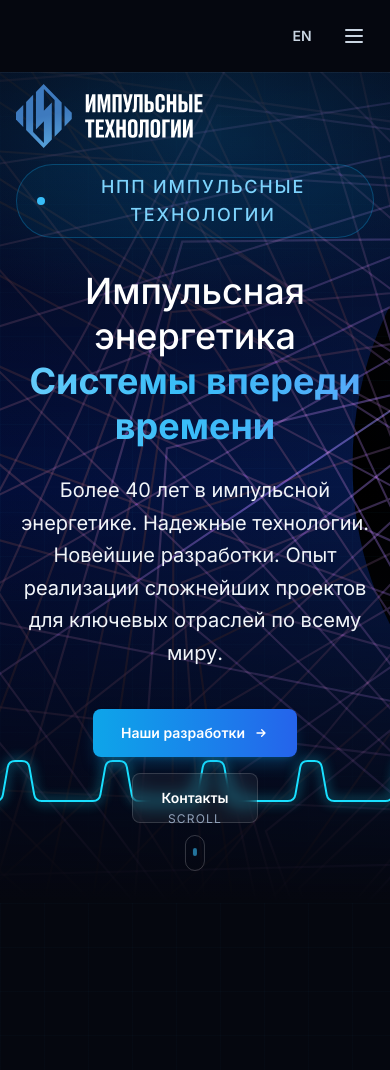
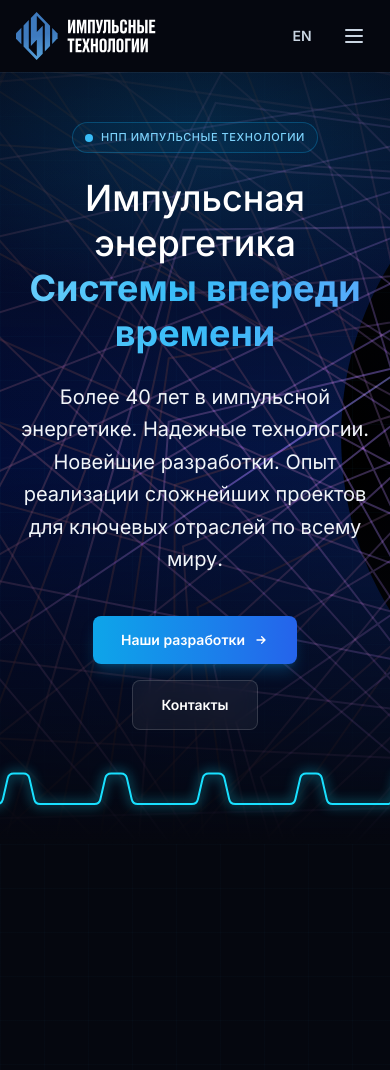
Before and after one commit to xNPC/plspwr, a Laravel app: page / in a window 390 px wide. Shown: the top 1070 px of the page. Run offline with Laravel 12, Linux system fonts and the light colour scheme; data comes from the database, SQL or seed files in the repository; data that the repository does not hold is empty; style sheets or scripts are compiled from the project's sources; some libraries are stand-ins or nearby versions.

Commit message:
Drop hero scroll hint, ground pulse under CTA, mobile hero logo and badge

```diff
--- a/resources/js/header.js
+++ b/resources/js/header.js
@@ -16,7 +16,7 @@ export function initHeader() {
                 heroLogo.classList.add('opacity-0', '-translate-y-6', 'pointer-events-none');
             }
             if (headerLogo && heroLogo) {
-                headerLogo.classList.remove('opacity-0', 'invisible');
+                headerLogo.classList.remove('lg:opacity-0', 'lg:invisible');
             }
         } else {
             header.classList.remove('glass', 'backdrop-blur-md', 'shadow-lg', 'shadow-ink-950/40');
@@ -25,7 +25,7 @@ export function initHeader() {
                 heroLogo.classList.remove('opacity-0', '-translate-y-6', 'pointer-events-none');
             }
             if (headerLogo && heroLogo) {
-                headerLogo.classList.add('opacity-0', 'invisible');
+                headerLogo.classList.add('lg:opacity-0', 'lg:invisible');
             }
         }
     };
--- a/resources/js/pulse.js
+++ b/resources/js/pulse.js
@@ -1,8 +1,15 @@
 const COLOR = '#19e0ff';
-const BASELINE = 110;
-const BASELINE_COMPACT = 102;
+// Distance from the bottom edge to the waveform baseline. The "Scroll" hint is
+// gone, so the pulse can sit closer to the bottom of the hero.
+const BASELINE = 48;
+const BASELINE_COMPACT = 40;
+// Wave height. Shrinks automatically when the hero is short.
 const AMPLITUDE = -64;
 const AMPLITUDE_COMPACT = -40;
+// Air between the CTA row and the top of the wave.
+const AIR = 24;
+const AIR_COMPACT = 16;
+const MIN_AMPLITUDE = 14;
 const COMPACT_WIDTH = 640;
 const PULSES = 4;
 const SPEED = 2.4;
@@ -57,15 +64,33 @@ export function initPulse() {
 
         if (width <= 0) return;
 
-        // The baseline sits a fixed gap below the CTA row, so the pulse keeps the
-        // same distance to the buttons in every browser. It is clamped above the
-        // "Scroll" hint; on compact screens the pulse is shorter.
+        // The wave stays at the bottom of the hero (like the original design) and
+        // only flattens when the CTA row comes close to it, so it never runs
+        // through the buttons. Because the hero height is stable (svh), Chrome
+        // and Yandex now show the same picture.
         const compact = width < COMPACT_WIDTH;
         const clearance = compact ? BASELINE_COMPACT : BASELINE;
-        const limit = height - clearance;
-        const gap = compact ? 8 : 12;
-        const baseY = anchorBottom === null ? limit : Math.min(anchorBottom + gap, limit);
-        const amplitude = compact ? AMPLITUDE_COMPACT : AMPLITUDE;
+        const air = compact ? AIR_COMPACT : AIR;
+        const maxAmplitude = compact ? AMPLITUDE_COMPACT : AMPLITUDE;
+
+        let baseY = height - clearance;
+        let amplitude = maxAmplitude;
+
+        if (anchorBottom !== null) {
+            const room = baseY - (anchorBottom + air);
+
+            if (room < Math.abs(maxAmplitude)) {
+                if (room >= MIN_AMPLITUDE) {
+                    amplitude = -room;
+                } else {
+                    // Too little space under the buttons: lift the wave a bit
+                    // instead of letting it collapse to a flat line.
+                    baseY = Math.min(anchorBottom + air + MIN_AMPLITUDE, height - 8);
+                    amplitude = -MIN_AMPLITUDE;
+                }
+            }
+        }
+
         const period = width / PULSES;
 
         // Trapezoidal pulse with rounded corners: sloped edges, flat top,
--- a/resources/views/blocks/hero.blade.php
+++ b/resources/views/blocks/hero.blade.php
@@ -23,9 +23,10 @@
     {{-- Independent pulse waveform animation (resources/js/pulse.js) --}}
     <canvas id="pulse" class="absolute inset-0 z-[2] h-full w-full" aria-hidden="true" style="pointer-events:none"></canvas>
 
-    {{-- Hero logo (below the fixed header, slides up into the menu on scroll) --}}
+    {{-- Hero logo (below the fixed header, slides up into the menu on scroll).
+         Hidden below lg — on mobile the logo sits in the header right away. --}}
     @if ($siteSettings->image('brand.logo'))
-        <div class="relative z-[5] pt-3">
+        <div class="relative z-[5] pt-3 hidden lg:block">
             <a href="{{ localized_route('home') }}" id="hero-logo"
                class="block transition-all duration-500 will-change-transform motion-reduce:transition-none"
                aria-label="{{ config('app.name') }}">
@@ -39,7 +40,7 @@
 
     <div class="relative z-10 flex-1 flex flex-col items-center justify-center mx-auto max-w-5xl w-full px-4 sm:px-6 lg:px-8 text-center pt-4 pb-20">
         @if ($badge)
-            <div class="inline-flex items-center gap-2 rounded-full border border-accent-500/30 bg-accent-500/5 px-5 py-2 text-lg font-medium uppercase tracking-widest text-accent-300 mb-8" data-reveal>
+            <div class="inline-flex items-center gap-2 rounded-full border border-accent-500/30 bg-accent-500/5 px-3 py-1.5 text-[11px] font-medium uppercase tracking-wider text-accent-300 mb-6 sm:px-4 sm:text-sm sm:tracking-widest sm:mb-7 lg:px-5 lg:py-2 lg:text-lg lg:tracking-widest lg:mb-8" data-reveal>
                 <span class="relative flex h-2 w-2">
                     <span class="animate-ping absolute inline-flex h-full w-full rounded-full bg-accent-400 opacity-75"></span>
                     <span class="relative inline-flex rounded-full h-2 w-2 bg-accent-400"></span>
@@ -76,12 +77,4 @@
             @endif
         </div>
     </div>
-
-    {{-- Scroll indicator --}}
-    <a href="#intro" class="absolute bottom-8 left-1/2 -translate-x-1/2 z-10 flex flex-col items-center gap-2 text-slate-400 hover:text-white transition-colors" aria-label="{{ __('Scroll down') }}">
-        <span class="text-xs uppercase tracking-widest">Scroll</span>
-        <span class="flex h-9 w-5 items-start justify-center rounded-full border border-white/20 p-1">
-            <span class="h-2 w-1 rounded-full bg-accent-400 animate-scroll-down"></span>
-        </span>
-    </a>
 </section>
--- a/resources/views/layouts/partials/header.blade.php
+++ b/resources/views/layouts/partials/header.blade.php
@@ -5,8 +5,9 @@
 
 @php
     $currentPath = '/' . trim(request()->path(), '/');
-    // On the home page a large hero logo is shown below the menu, so the
-    // small header logo starts hidden (and JS reveals it after scrolling).
+    // On the home page a large hero logo is shown below the menu (desktop only),
+    // so the small header logo starts hidden on lg+ and JS reveals it on scroll.
+    // Below lg the hero logo is not rendered, so the header logo is always shown.
     $hideMenuLogo = request()->route()?->named('home') && $siteSettings->image('brand.logo');
 @endphp
 
@@ -15,7 +16,7 @@
         <div class="flex h-[var(--header-height)] items-center justify-between gap-6">
             {{-- Logo --}}
             <a href="{{ localized_route('home') }}" id="header-logo"
-               class="flex items-center gap-3 group shrink-0 transition-opacity duration-500 motion-reduce:transition-none {{ $hideMenuLogo ? 'opacity-0 invisible' : 'opacity-100' }}">
+               class="flex items-center gap-3 group shrink-0 transition-opacity duration-500 motion-reduce:transition-none {{ $hideMenuLogo ? 'opacity-100 lg:opacity-0 lg:invisible' : 'opacity-100' }}">
                 @if ($siteSettings->image('brand.logo'))
                     <img src="{{ $siteSettings->image('brand.logo') }}" alt="{{ config('app.name') }}"
                          class="h-12 w-auto">
```
Also changed, not shown: AGENTS.md (+3 -2 lines), 5 other files.
